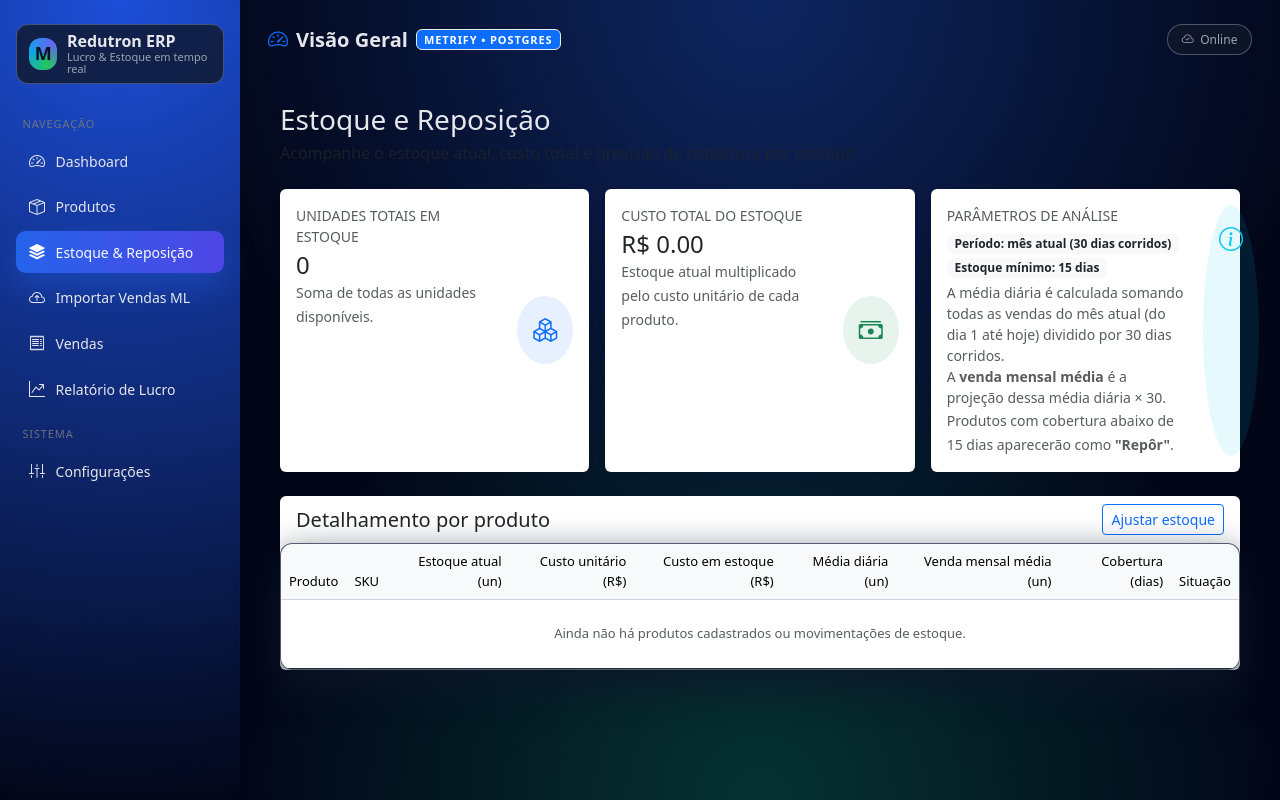
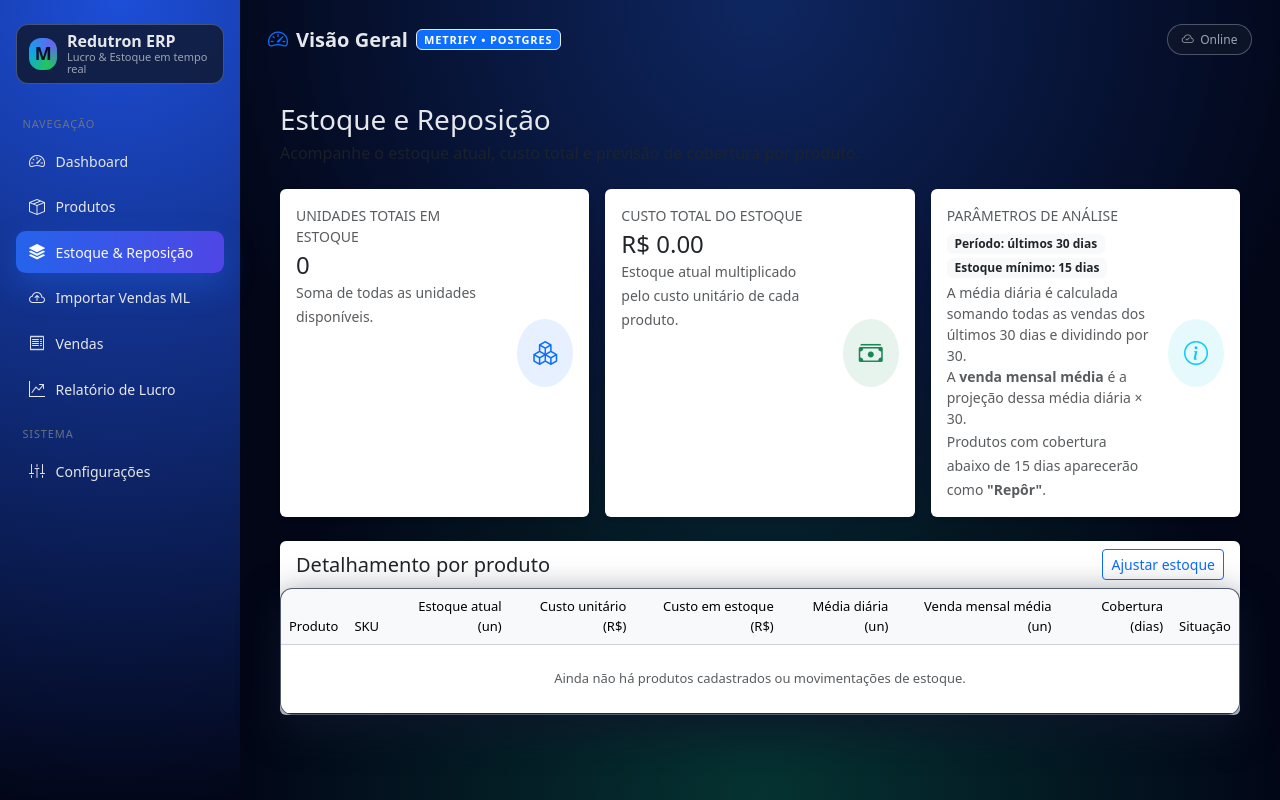
Before and after one commit to oliveirafjdo-web/Mega2.0, a Flask app: page /estoque in a window 1280 px wide. Run offline with Flask 3, Linux system fonts and the light colour scheme; some libraries are stand-ins or nearby versions.

Commit message:
Update estoque.html

```diff
--- a/templates/estoque.html
+++ b/templates/estoque.html
@@ -77,7 +77,7 @@
 
                         <div class="mb-1">
                             <span class="badge bg-light text-dark me-2">
-                                Período: mês atual ({{ janela_dias }} dias corridos)
+                                Período: últimos {{ janela_dias }} dias
                             </span>
                             <span class="badge bg-light text-dark">
                                 Estoque mínimo: {{ dias_minimos }} dias
@@ -85,8 +85,8 @@
                         </div>
 
                         <small class="text-muted d-block">
-                            A média diária é calculada somando todas as vendas do mês atual (do dia 1 até hoje)
-                            dividido por {{ janela_dias }} dias corridos.
+                            A média diária é calculada somando todas as vendas dos últimos {{ janela_dias }} dias
+                            e dividindo por {{ janela_dias }}.
                         </small>
 
                         <small class="text-muted d-block">
@@ -99,7 +99,7 @@
                         </small>
                     </div>
 
-                    <div class="ms-3 d-flex alinh-items-center">
+                    <div class="ms-3 d-flex align-items-center">
                         <div class="rounded-circle bg-info bg-opacity-10 p-3">
                             <i class="bi bi-info-circle text-info fs-4"></i>
                         </div>
@@ -173,7 +173,7 @@
                                 <td class="text-center">
                                     {% if p.dias_cobertura is none %}
                                         <span class="badge bg-secondary-subtle text-secondary">
-                                            Sem venda neste mês
+                                            Sem venda no período
                                         </span>
                                     {% elif p.precisa_repor %}
                                         <span class="badge bg-danger-subtle text-danger">
```
